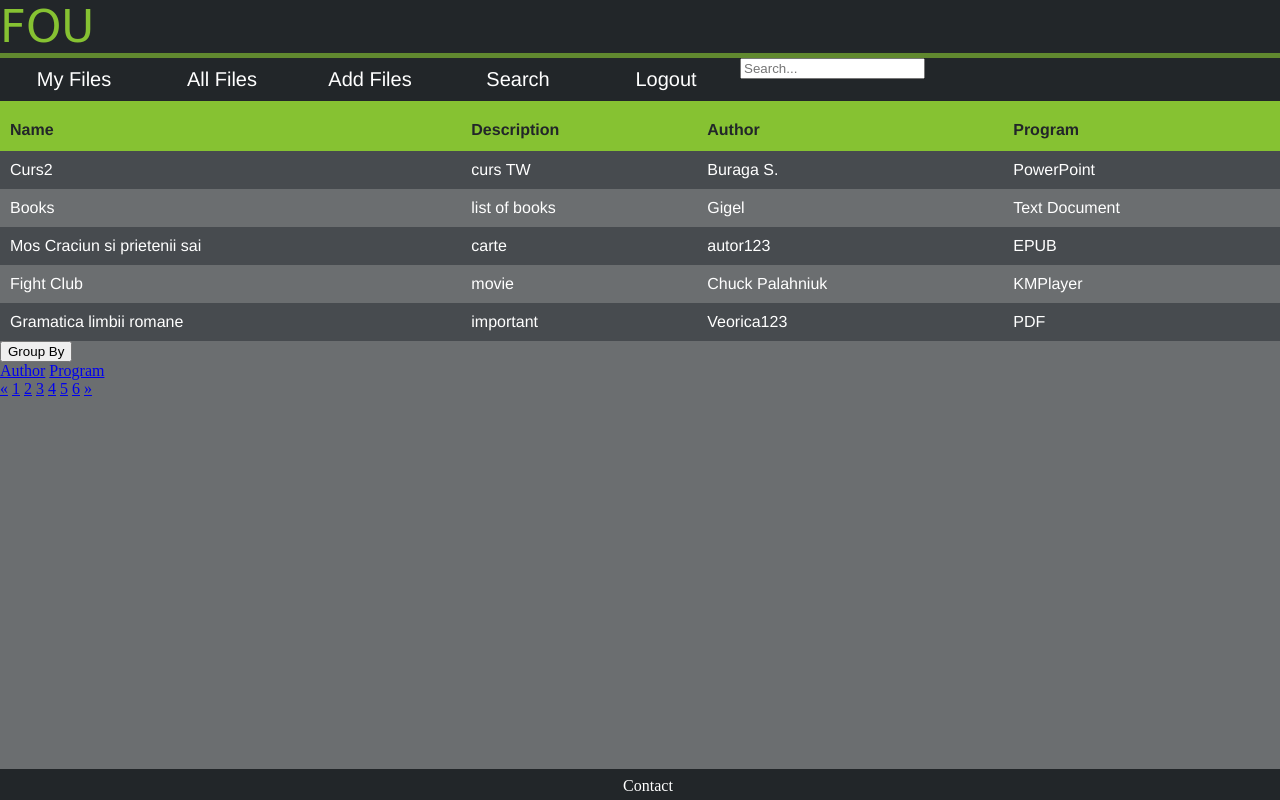
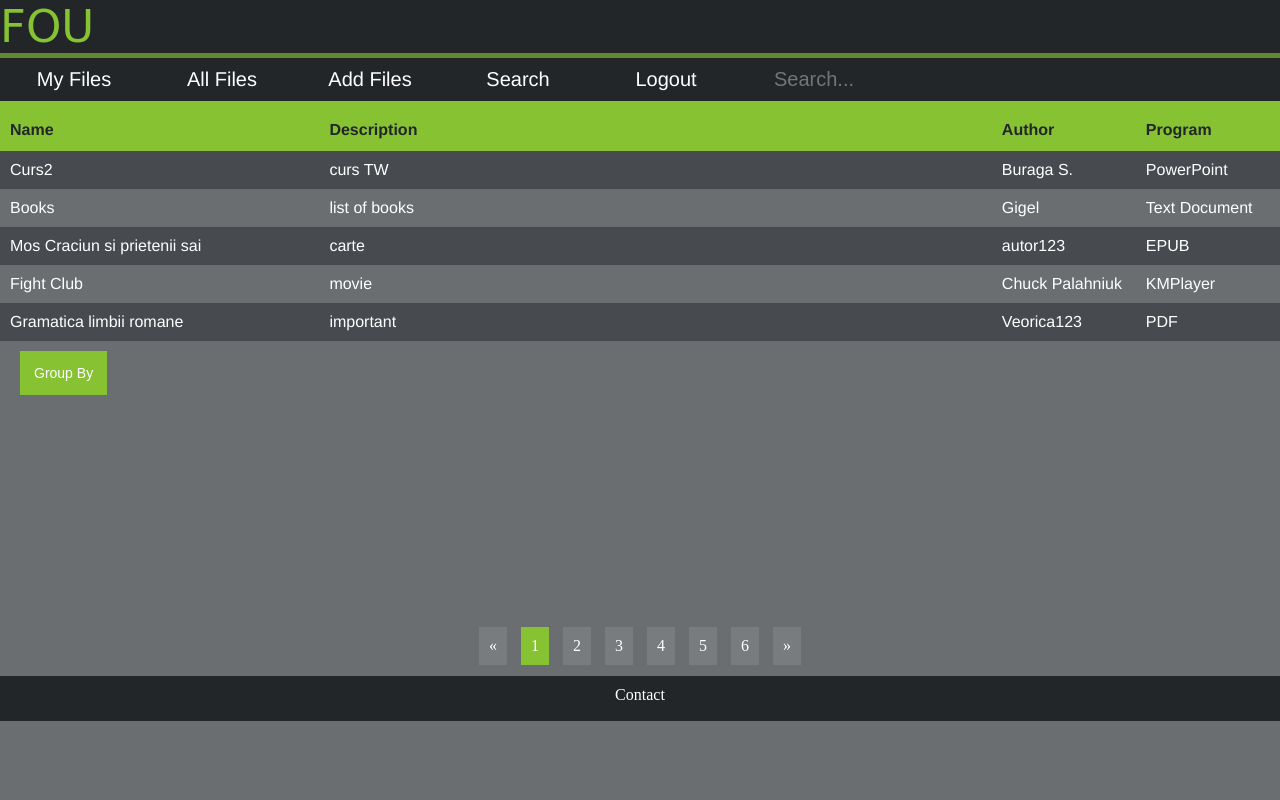
Before and after one commit to adechan/FOU, a PHP site: page /myAccount.html in a window 1280 px wide. Run offline with PHP 8.4, Linux system fonts and the light colour scheme.

Commit message:
added group by and search

```diff
--- a/pageStyle.css
+++ b/pageStyle.css
@@ -1,6 +1,8 @@
 body{
   margin:0px;
-    background-color: #6B6E70;
+  background-color: #6B6E70;
+  overflow-x: hidden;
+  overflow-y: scroll;
 }
 
 header{
@@ -11,6 +13,8 @@ header{
    font-family: 'Lobster',cursive;
 }
 
+
+/* TOP NAVIGATION buttons */
 .buttonsList {
   width: 100vw;
   background-color: #222629;
@@ -28,11 +32,26 @@ header{
   width: 10%;
   text-align: center;
 }
+.buttonsList input{
+  text-align: center ;
+  text-decoration: none;
+  color: white ;
+  float: left;
+  padding: 10px ;
+  font-size: 20px;
+  width: 10%;
+  text-align: center;
+  background-color:#222629 ;
+  border:0;
+
+}
 
 .buttonsList a:hover {
   background-color: #86C232;
 }
 
+
+/* FILES TABLE */
 .files {
   font-family: Helvetica;
   border-collapse: collapse;
@@ -41,10 +60,14 @@ header{
 
 .files td,
 .files th {
-  /*border: 0px solid #ddd;*/
   padding: 10px;
   color:white;
 }
+
+.files td:nth-child(1){ width:25vw ;}/* name */
+.files td:nth-child(2){ width:55vw ;} /*description */
+.files td:nth-child(3){ width:10vw ;}/* author */
+.files td:nth-child(4){ width:10vw ;}/*program */
 
 .files th {
   background-color: #86C232;
@@ -55,20 +78,57 @@ header{
 }
 
 .files tr:nth-child(even) {background-color: #474B4F;}
-
 .files tr:hover {background-color: #86C232;}
 
+/* DROPUP BUTTON*/
+.buttonContainer {
+  position: relative;
+  display: inline-block;
+  padding-left: 20px;
+  padding-top: 10px;
+}
+
+.dropButton {
+  background-color: #86C232;
+  color: white;
+  padding: 14px;
+  font-size: 14px;
+  border: none;
+}
+
+/*content must be hidden when the cursor is not hovering it*/
+.buttonContent {
+  display: none;
+  background-color: #f1f1f1;
+  position: absolute;
+  width:100%;
+  overflow:auto;
+  bottom: 50px;
+}
+
+/*the actual list in the button */
+.buttonContent a {
+  color: black;
+  padding: 12px 12px;
+  text-decoration: none;
+  display: block;
+}
+
+.buttonContent a:hover {background-color: #d8ffcc}
+
+.buttonContainer:hover .buttonContent {
+  display: block;
+}
+
+/* FOOTER */
 footer nav{
-  height:32px;
+  height:35px;
   text-decoration: none;
   bottom:0;
-  left:0;
-  position: fixed;
+  padding-top: 10px;
   width:100%;
   background-color: #222629;
-  height: 15px;
   border:0;
-  padding: 8px;
   text-align: center;
 }
 nav a{
@@ -77,3 +137,25 @@ nav a{
   padding-left: 20px;
   padding-right: 20px;
 }
+
+/* pages */
+.centerPagination{
+text-align: center;
+width: 100;
+padding-top:225px;
+}
+
+.pagination {display: inline-block;}
+
+.pagination a {
+  text-decoration: none;
+  color: white;
+  float: left;
+  padding:10px;
+  margin:7px;
+  background-color: #797C7E;
+}
+
+.pagination a:hover:not(.active) {background-color: #86C232;}
+
+.pagination a.active{ background: #86C232;}
```
